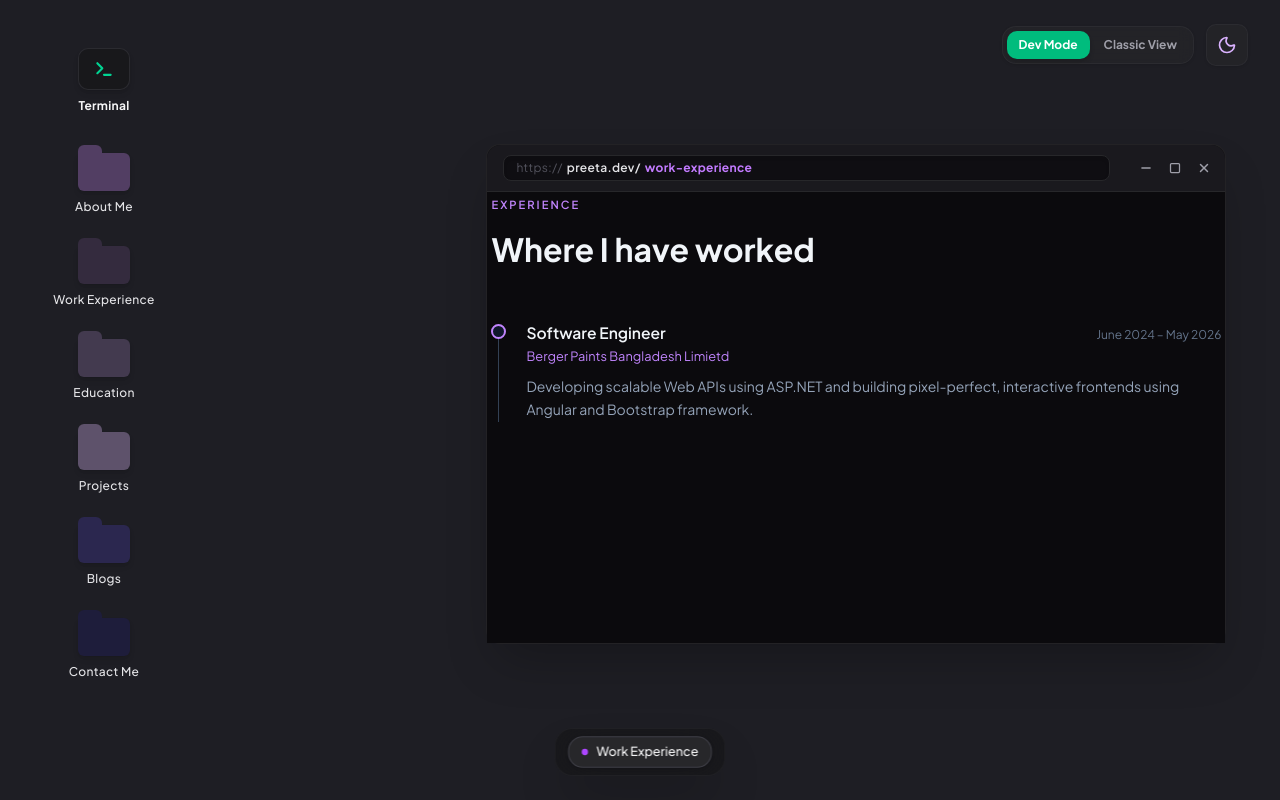
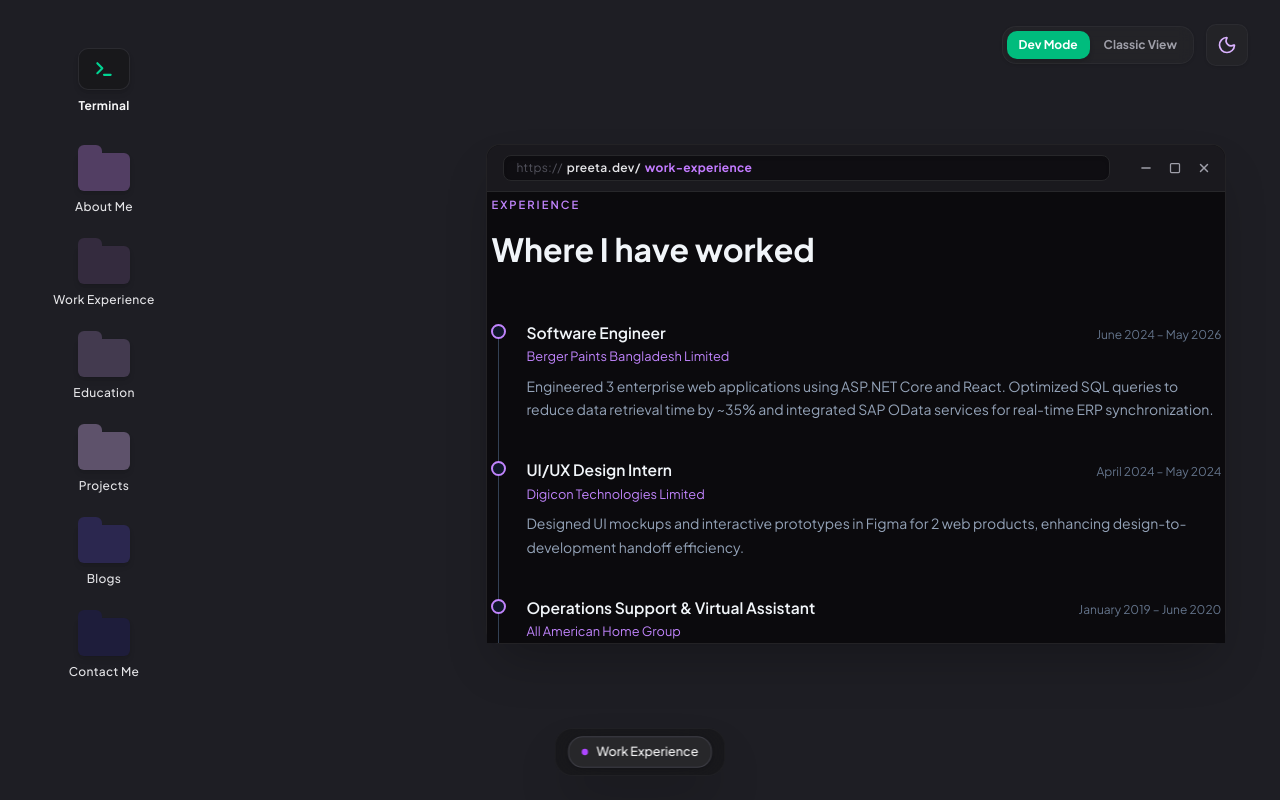
Before and after one commit to pretzel2001/pretzel2001.github.io, a Next.js app in the folder frontend/: page / in a window 1280 px wide. Both pictures are taken after a click on the element "Work Experience". Built offline with nearby package versions, Linux system fonts and the light colour scheme.

Commit message:
updated experience section

```diff
--- a/frontend/components/sections/Experience.tsx
+++ b/frontend/components/sections/Experience.tsx
@@ -7,16 +7,22 @@ import { experienceStyles } from "../styles/experience.styles";
 const experienceData = [
   {
     title: "Software Engineer",
-    company: "Berger Paints Bangladesh Limietd",
+    company: "Berger Paints Bangladesh Limited",
     period: "June 2024 – May 2026",
-    description: "Developing scalable Web APIs using ASP.NET and building pixel-perfect, interactive frontends using Angular and Bootstrap framework.",
+    description: "Engineered 3 enterprise web applications using ASP.NET Core and React. Optimized SQL queries to reduce data retrieval time by ~35% and integrated SAP OData services for real-time ERP synchronization.",
   },
-//   {
-//     title: "UI/UX Intern",
-//     company: "Digicon Technologies Limited",
-//     period: "April 2024 – May2024",
-//     description: "Designed prototypes, mockups and responsive user flows with Figma.",
-//   },
+  {
+    title: "UI/UX Design Intern",
+    company: "Digicon Technologies Limited",
+    period: "April 2024 – May 2024",
+    description: "Designed UI mockups and interactive prototypes in Figma for 2 web products, enhancing design-to-development handoff efficiency.",
+  },
+  {
+    title: "Operations Support & Virtual Assistant",
+    company: "All American Home Group",
+    period: "January 2019 – June 2020",
+    description: "Managed high-value tax record audits and data categorization. Maintained 100% accuracy in sensitive legal documentation and database updates.",
+  },
 ];
 
 export default function Experience() {
@@ -24,15 +30,10 @@ export default function Experience() {
   const isInView = useInView(ref, { threshold: 0.1 });
 
   return (
-    <section
-      id="experience"
-      ref={ref}
-      className={`work-section ${isInView ? "in-view" : ""}`}
-    >
+    <section id="experience" ref={ref} className={`work-section ${isInView ? "in-view" : ""}`}>
       <div className="work-container">
         <span className="section-eyebrow">Experience</span>
         <h3 className="work-heading">Where I have worked</h3>
-
         <ol className="timeline">
           {experienceData.map((job, index) => (
             <li key={index} className="timeline-item">
@@ -49,7 +50,6 @@ export default function Experience() {
           ))}
         </ol>
       </div>
-
       <style jsx>{experienceStyles}</style>
     </section>
   );
```
